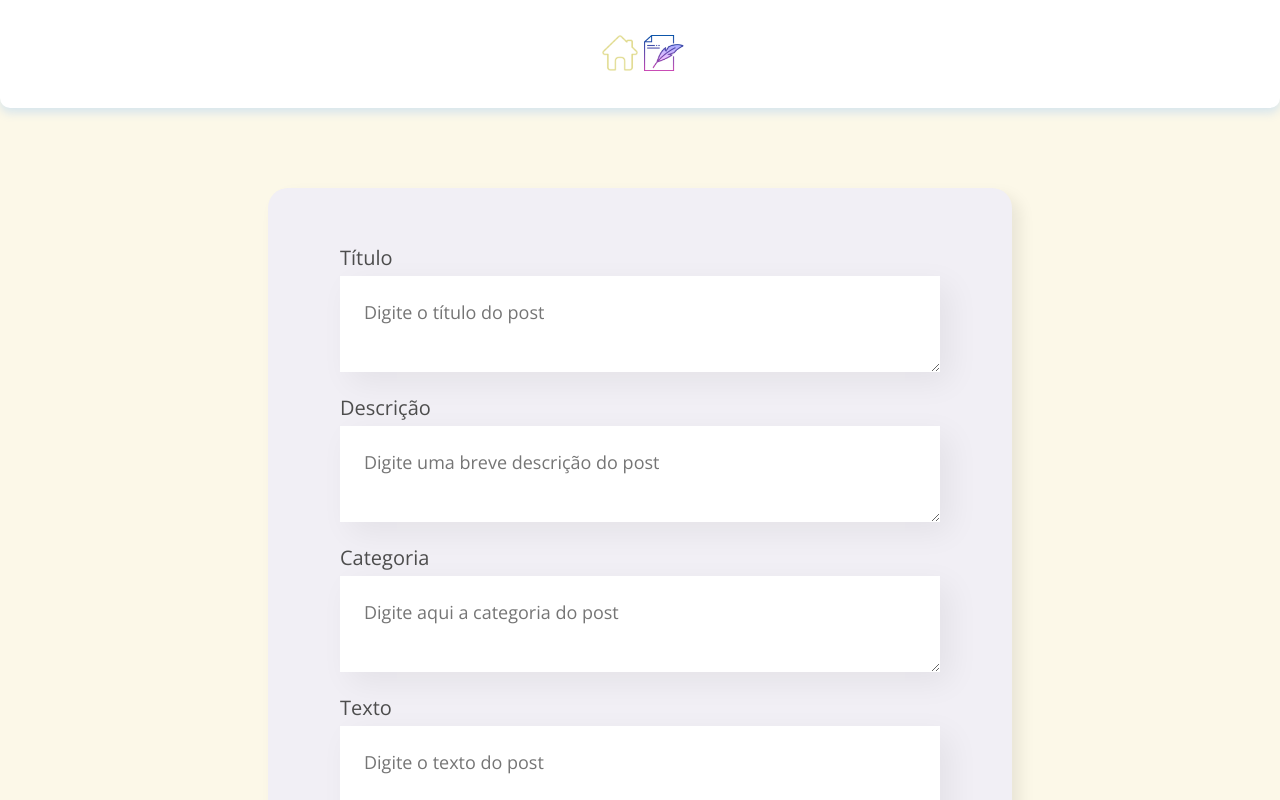
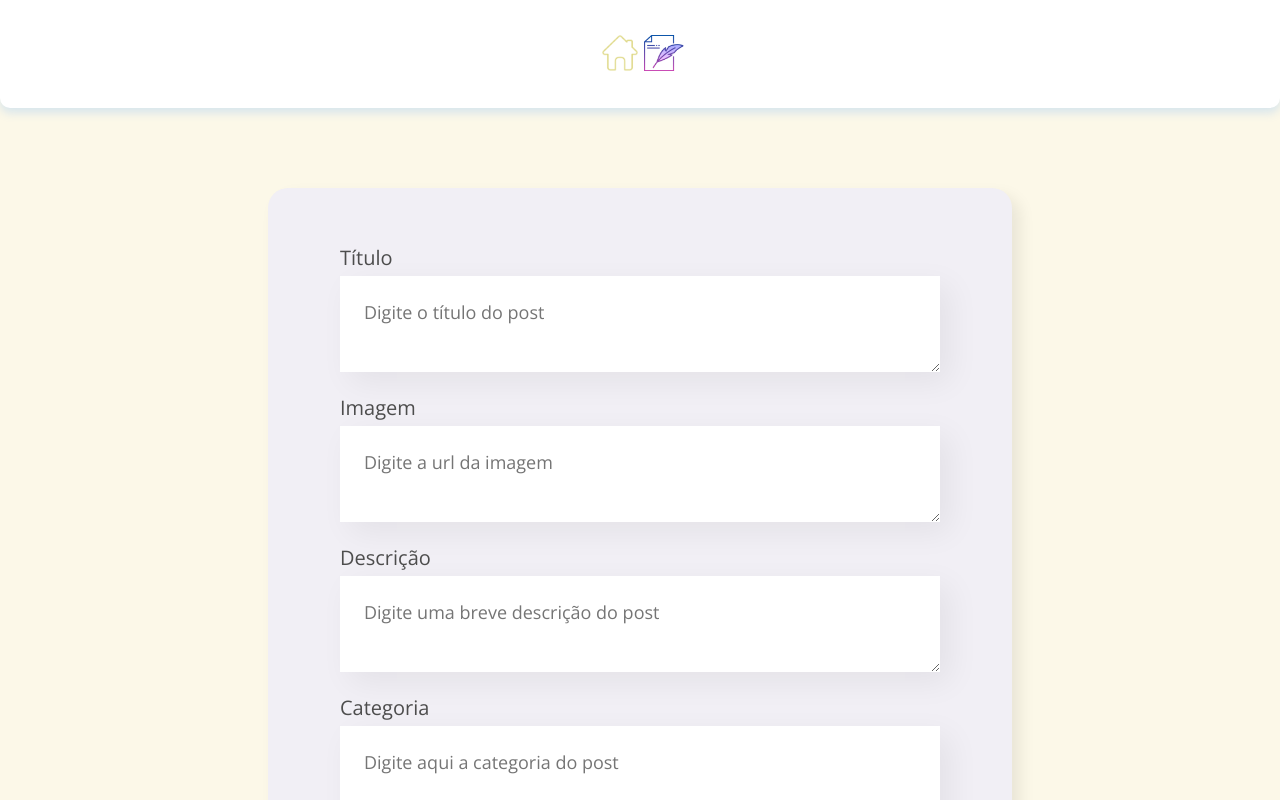
Before and after one commit to MargaridaMarina/alura-react-blog, a React (Create React App) app: page /novopost in a window 1280 px wide. Shown: the top 800 px of the page. Built offline with nearby package versions, Linux system fonts and the light colour scheme; no server answers.

Commit message:
Insert image

```diff
--- a/src/assets/css/componentes/cartao.css
+++ b/src/assets/css/componentes/cartao.css
@@ -21,6 +21,11 @@
 
 .cartao__descricao {
     font-size: var(--fonte-tamanho-cartao-descricao);
+    margin-bottom: 1rem;
+}
+
+.cartao__imagem {
+    width: 100%;
     margin-bottom: 1rem;
 }
 
@@ -65,6 +70,11 @@
     line-height: 1.3rem;
 }
 
+.cartao-post__image {
+    margin-top: 20px;
+    width: 100%;
+}
+
 .cartao-post--Sustentabilidade {
     border-color: var(--cor-categoria-sustentabilidade);
 }
--- a/src/components/Formulario/index.js
+++ b/src/components/Formulario/index.js
@@ -13,6 +13,7 @@ const Formulario = ({ isNew }) => {
   const [descricao, setDescricao] = useState('')
   const [markdown, setMarkdown] = useState('')
   const [categoria, setCategoria] = useState('')
+  const [imagem, setImagem] = useState('')
 
   useEffect(() => {
     async function buscarDados() {
@@ -23,6 +24,7 @@ const Formulario = ({ isNew }) => {
       setDescricao(data.metadescription)
       setMarkdown(data.markdown)
       setCategoria(data.category)
+      setImagem(data.image)
     }
     buscarDados();
   }, [id])
@@ -32,7 +34,8 @@ const Formulario = ({ isNew }) => {
         title: titulo,
         metadescription: descricao,
         markdown: markdown,
-        category: categoria
+        category: categoria,
+        image: imagem
       })
   }
 
@@ -76,6 +79,12 @@ const Formulario = ({ isNew }) => {
           onChange={valor => setTitulo(valor)}
         />
         <CampoTexto
+          label="Imagem"
+          placeholder="Digite a url da imagem"
+          valor={imagem}
+          onChange={valor => setImagem(valor)}
+        />
+        <CampoTexto
           obrigatorio={true}
           label="Descrição"
           placeholder="Digite uma breve descrição do post"
--- a/src/components/ListaPost.jsx
+++ b/src/components/ListaPost.jsx
@@ -23,6 +23,7 @@ const ListaPost = () => {
             <p className="cartao-post__meta">
               {post.metadescription}
             </p>
+            <img className="cartao-post__image" src={post.image} alt={post.metadescription}/>
           </article>
         </Link>
       ))}
--- a/src/paginas/Post.jsx
+++ b/src/paginas/Post.jsx
@@ -3,7 +3,6 @@ import http from "../api/api";
 import '../assets/css/post.css'
 import { useParams, Link } from "react-router-dom";
 import Botao from '../components/Botao';
-import ReactDOM from 'react-dom'
 import ReactMarkdown from 'react-markdown'
 import rehypeHighlight from 'rehype-highlight'
 
@@ -15,6 +14,7 @@ const Post = () => {
   const [descricao, setDescricao] = useState('')
   const [markdown, setMarkdown] = useState('')
   const [categoria, setCategoria] = useState('')
+  const [imagem, setImagem] = useState('')
 
   useEffect(() => {
     async function buscarDados() {
@@ -25,6 +25,7 @@ const Post = () => {
       setDescricao(data.metadescription)
       setMarkdown(data.markdown)
       setCategoria(data.category)
+      setImagem(data.image)
     }
     buscarDados();
   }, [id])
@@ -39,7 +40,8 @@ const Post = () => {
         title: titulo,
         metadescription: descricao,
         markdown: markdown,
-        category: categoria
+        category: categoria,
+        image: imagem
       })
   }
 
@@ -73,6 +75,7 @@ const Post = () => {
         <p className="cartao__descricao">
           {descricao}
         </p>
+        <img className="cartao__imagem" src={imagem} alt={descricao}/>
         <div>
           {renderMarkdown()}
         </div>
```
